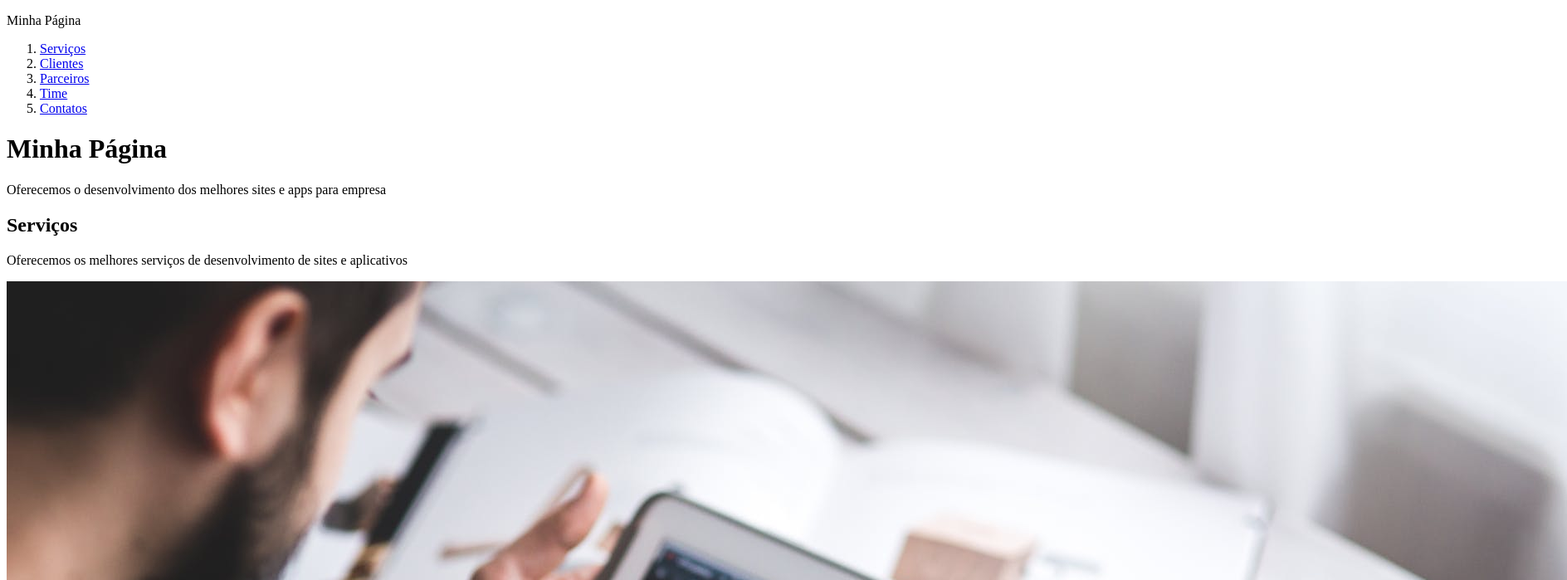
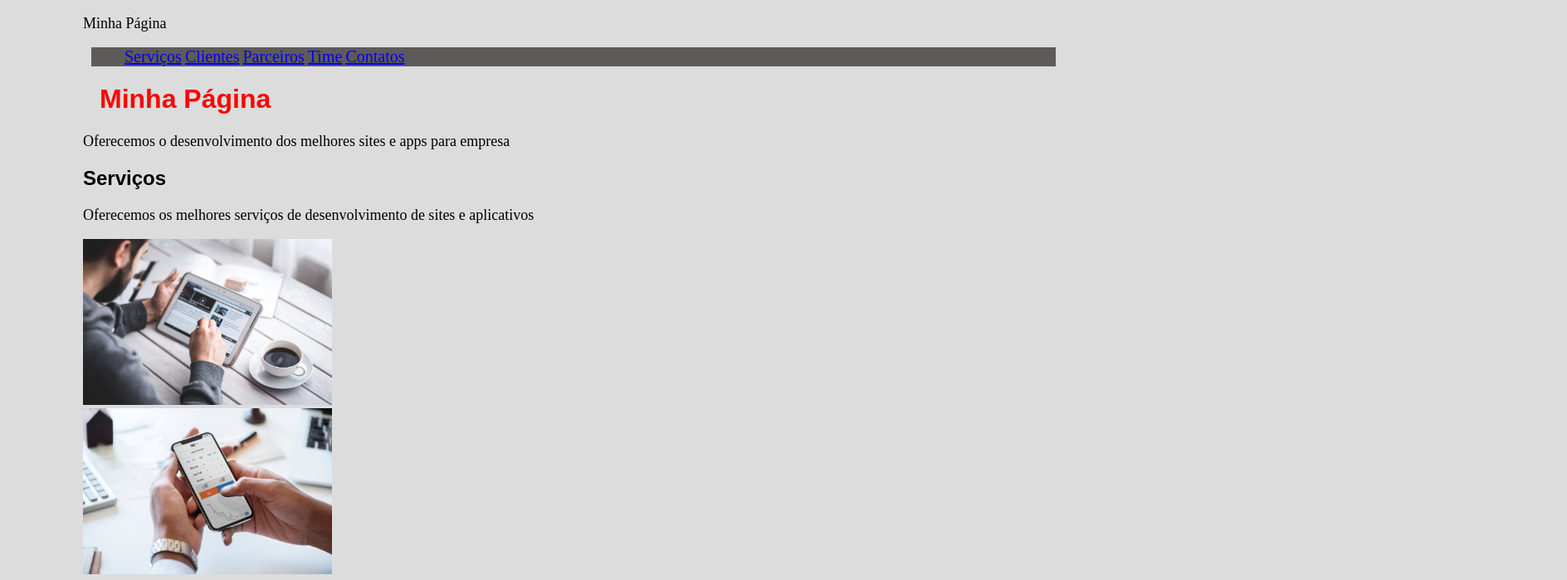
Before and after one commit to nickvgs/aula_htm5_css3, a plain HTML site: page index.html in a window 1280 px wide. Shown: the top 699 px of the page at 83% size, 1888 px wide, since content can reach past the window. Drawn offline with Linux system fonts and the light colour scheme.

Commit message:
inserido link do style.css

```diff
--- a/index.html
+++ b/index.html
@@ -2,10 +2,11 @@
 <html lang="pt-br">
     <head>
         <meta charset="utf-8"> <!--para receber os acentos de forma correta-->
+        <link rel="stylesheet" type="text/css" href="css/style.css"> <!--link para o css-->
         <title>Minha Página</title>
     </head>
 
-    <Body> <!--corpo da página-->
+    <body> <!--corpo da página-->
         <p> Minha Página </p>
         <nav> <!--Menu-->
             <ol>
@@ -76,11 +77,10 @@
             <div>
                     <img src="img/fone.png" width="30px" class="logo">
                     <p><a href="tel: 9-9999-9999">(99) 9999-9999</a></p>
-                    <img src="img/app.jpeg"><p><a href="tel:000000">Ligue agora</a></p>
             </div>
         </section>
         <footer><!--rodapé-->
                 <p>Reproduzido por Nicolas Vogiantzis</p> <!-- Créditos de desenvolvimento : Rafael Galleani - Digital Innovation One -->
         </footer>
-    </Body>
+    </body>
 </html>
```
